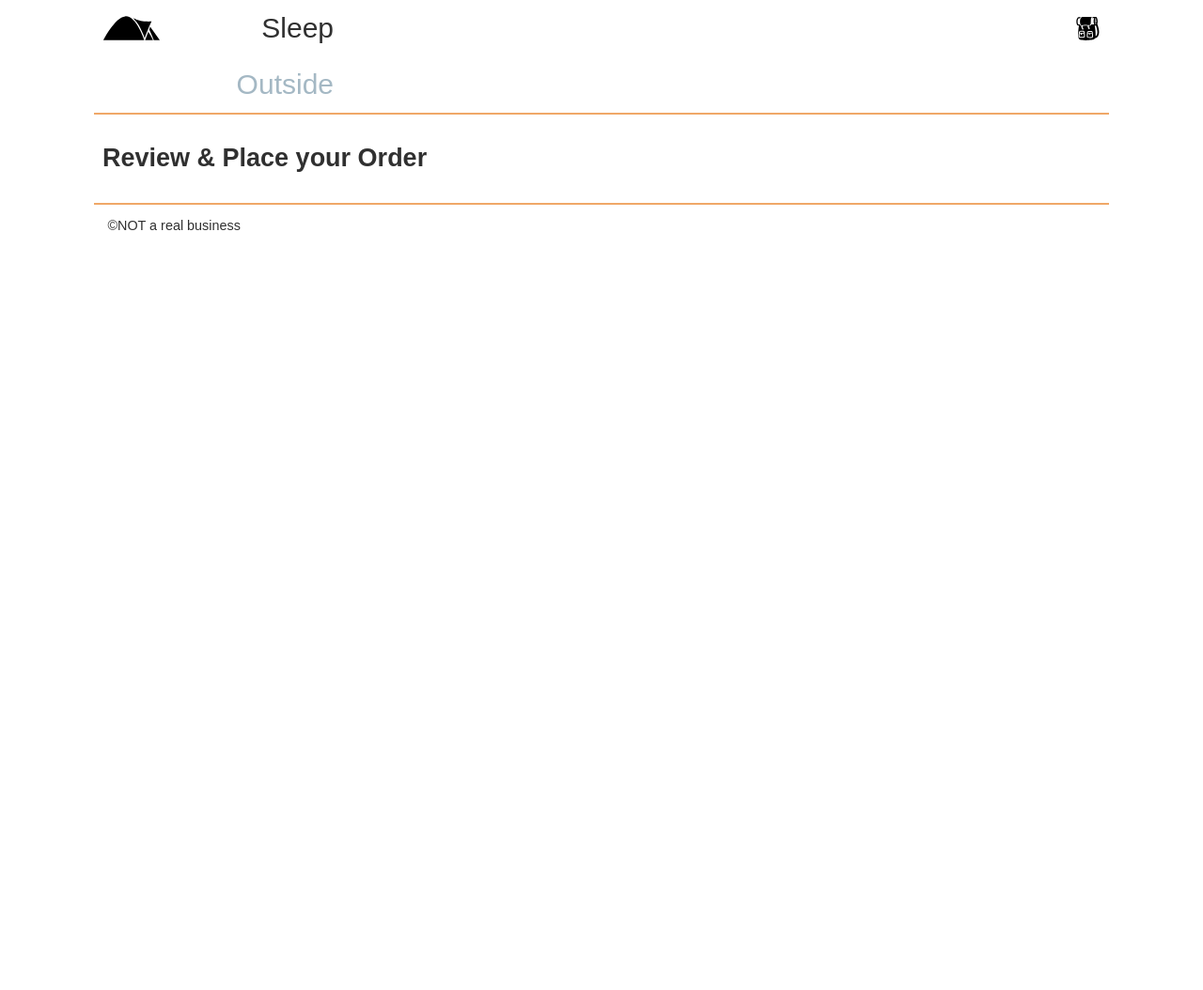
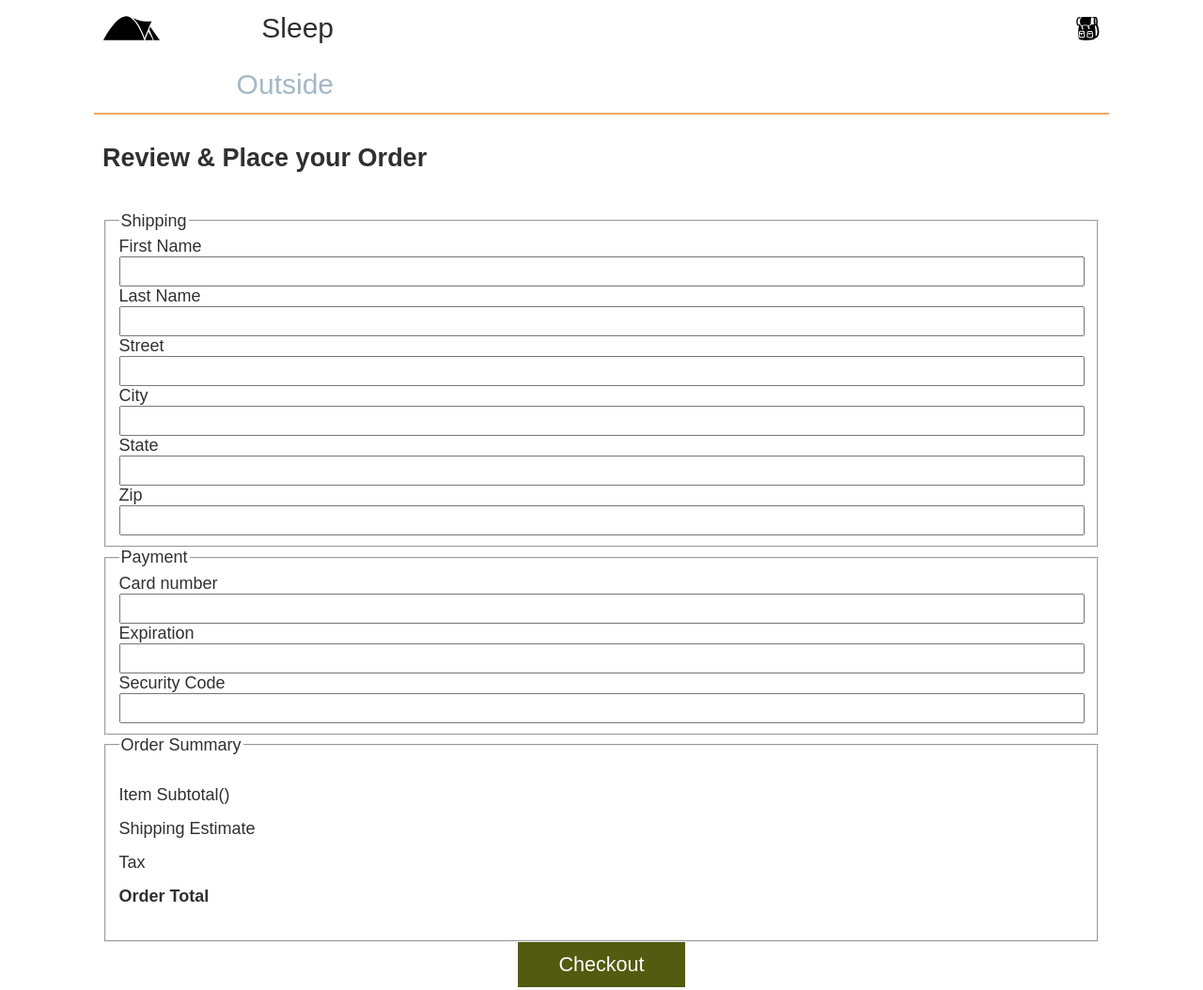
Before and after one commit to McDonaldMusimwa/team_3_wdd330_byuidaho-, a website: page src/checkout/index.html in a window 1280 px wide. Shown: the top 1054 px of the page at 94% size. Before the commit the page ends 800 px from the top, so only its background shows below. Drawn offline with Linux system fonts and the light colour scheme; files that its build step writes are made by us from their sources; files whose address does not match are found by name.

Commit message:
added checkout html

```diff
--- a/src/checkout/index.html
+++ b/src/checkout/index.html
@@ -8,7 +8,7 @@
 
     <title>Sleep Outside | Checkout</title>
 
-    <link rel="stylesheet" href="css/style.css" />
+    <link rel="stylesheet" href="./css/style.css" />
   </head>
 
   <body>
@@ -60,6 +60,63 @@
       <section class="products">
         <h2>Review & Place your Order</h2>
       </section>
+      <section class="checkout-form">
+        <form name="checkout">
+          <fieldset>
+            <legend>Shipping</legend>
+            <div class="checkout__name">
+              <label for="fname">First Name</label>
+              <input name="fname" required />
+              <label for="lname">Last Name</label>
+              <input name="lname" required />
+            </div>
+            <div class="checkout__address">
+              <label for="street">Street</label>
+              <input name="street" required />
+              <label for="city">City</label>
+              <input name="city" required />
+              <label for="state">State</label>
+              <input name="state" required />
+              <label for="zip">Zip</label>
+              <input name="zip" id="zip" required />
+            </div>
+          </fieldset>
+          <fieldset>
+            <legend>Payment</legend>
+            <label for="cardNumber">Card number</label>
+            <input name="cardNumber" required />
+            <label for="expiration">Expiration</label>
+            <input name="expiration" required />
+            <label for="code">Security Code</label>
+            <input name="code" required />
+          </fieldset>
+          <fieldset class="checkout-summary">
+            <legend>Order Summary</legend>
+            <ul>
+              <li>
+                <label for="cartTotal"
+                  >Item Subtotal(<span id="num-items"></span>)</label
+                >
+                <p name="cartTotal" id="cartTotal"></p>
+              </li>
+              <li>
+                <label for="shipping">Shipping Estimate</label>
+                <p id="shipping"></p>
+              </li>
+              <li>
+                <label for="tax">Tax</label>
+                <p id="tax"></p>
+              </li>
+              <li>
+                <label for="orderTotal"><b>Order Total</b></label>
+                <p id="orderTotal"></p>
+              </li>
+            </ul>
+          </fieldset>
+
+          <button id="checkoutSubmit" type="submit">Checkout</button>
+        </form>
+      </section>
     </main>
 
     <footer>&copy;NOT a real business</footer>
--- a/src/css/style.css
+++ b/src/css/style.css
@@ -209,7 +209,6 @@ button {
   justify-content: center;
   padding-left: 0;
   text-align: center;
-
 }
 
 @media screen and (min-width: 500px) {
@@ -230,3 +229,28 @@ footer {
   font-size: var(--small-font);
   padding: 1em;
 }
+/* checkout styles */
+.checkout-form {
+  padding: 0.5em;
+}
+.checkout-form label {
+  display: block;
+}
+.checkout-form input {
+  width: 100%;
+  font-size: 1.2em;
+}
+
+.checkout-summary > ul {
+  padding-left: 0;
+  list-style-type: none;
+}
+.checkout-summary li {
+  display: flex;
+  justify-content: space-between;
+  align-items: center;
+}
+.checkout-summary input {
+  width: 25%;
+  font-size: 1em;
+}
```
Also changed, not shown: src/js/CheckOutProcess.mjs (added, +30 -0 lines).
